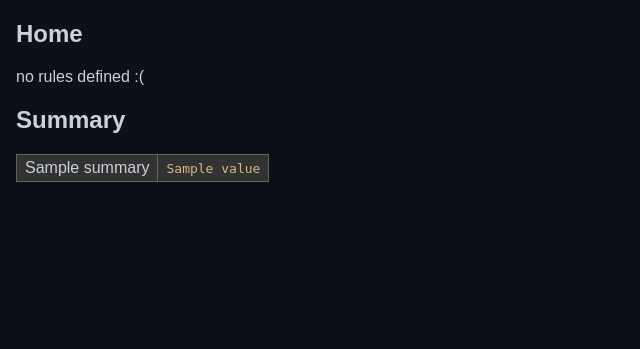
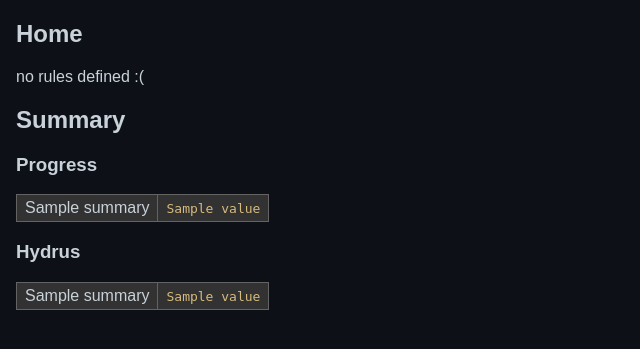
Before and after one commit to cinnamon-rolls/hydrus-tag-linter, a Python web app: template templates/index.html in a window 1280 px wide. Shown: the part 79-428 px from the top of the page, without its empty margins (0-640 px from the left). Run offline with Jinja, Linux system fonts and the light colour scheme; the template is opened without the code that fills it: most values are stand-ins (such as "Sample title", 1, 10 or a date in 2020).

Commit message:
break summary up

```diff
--- a/templates/index.html
+++ b/templates/index.html
@@ -42,8 +42,9 @@
 
   {% set summary_vals = server.get_summary() %}
   <h2>Summary</h2>
+  <h3>Progress</h3>
   <table>
-    {% for summary in summary_vals %}
+    {% for summary in summary_vals.mrbones %}
       <tr>
         <td>
           <span>{{ summary.get('name') }}</span>
@@ -54,5 +55,17 @@
       </tr>
     {% endfor %}
   </table>
-
+  <h3>Hydrus</h3>
+  <table>
+    {% for summary in summary_vals.hydrus %}
+      <tr>
+        <td>
+          <span>{{ summary.get('name') }}</span>
+        </td>
+        <td>
+          <code>{{ summary.get('value') }}</code>
+        </td>
+      </tr>
+    {% endfor %}
+  </table>
 {% endblock %}
```
Also changed, not shown: tag_linter/server.py (+30 -26 lines).
